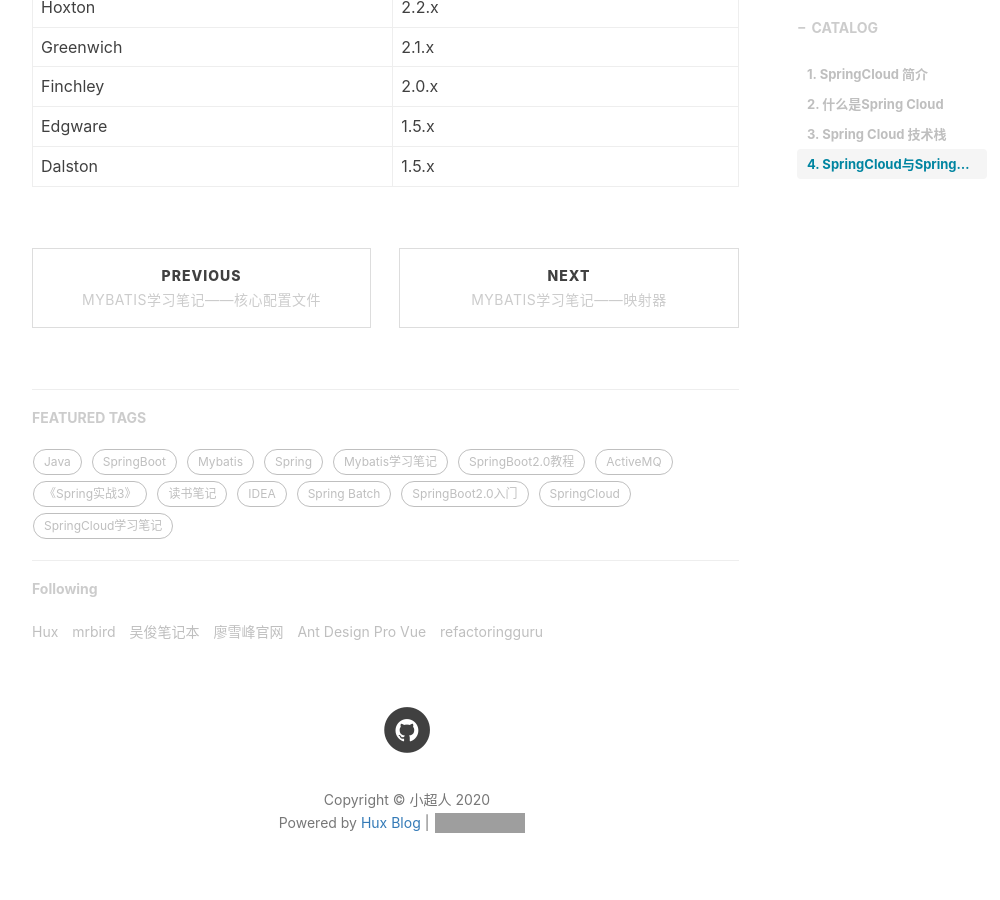
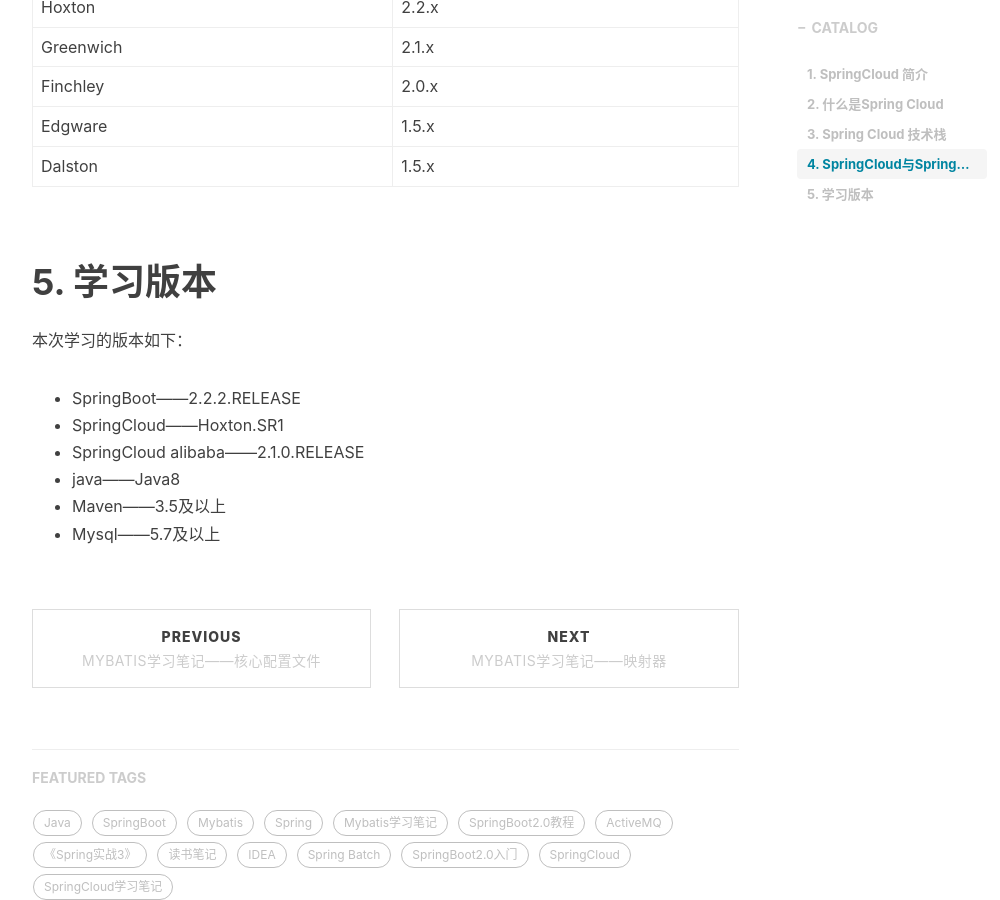
Before and after one commit to ChaoHappy/ChaoHappy.github.io, a Jekyll site: the page built from _posts/SpringCloud/2020-04-10-SpringCloud学习笔记（一）——微服务架构概述.md, in a window 1280 px wide and 900 px high, scrolled down 1914 px. Shown: the whole window, without its empty margins (233-1233 px from the left). Built offline with Jekyll 4.4.1, drawn with Linux system fonts in a browser that asks for light colours; nearby versions of some CDN libraries; comment, search, counter and statistics services are not loaded; grey boxes are pictures that could not be loaded.

Commit message:
Update 2020-04-10-SpringCloud学习笔记（一）——微服务架构概述.md

```diff
--- a/_posts/SpringCloud/2020-04-10-SpringCloud学习笔记（一）——微服务架构概述.md
+++ b/_posts/SpringCloud/2020-04-10-SpringCloud学习笔记（一）——微服务架构概述.md
@@ -45,3 +45,14 @@
 | Finchley      | 2.0.x        |
 | Edgware       | 1.5.x        |
 | Dalston       | 1.5.x        |
+
+# 5. 学习版本
+
+本次学习的版本如下：
+
+- SpringBoot——2.2.2.RELEASE
+- SpringCloud——Hoxton.SR1
+- SpringCloud alibaba——2.1.0.RELEASE
+- java——Java8
+- Maven——3.5及以上
+- Mysql——5.7及以上
```
